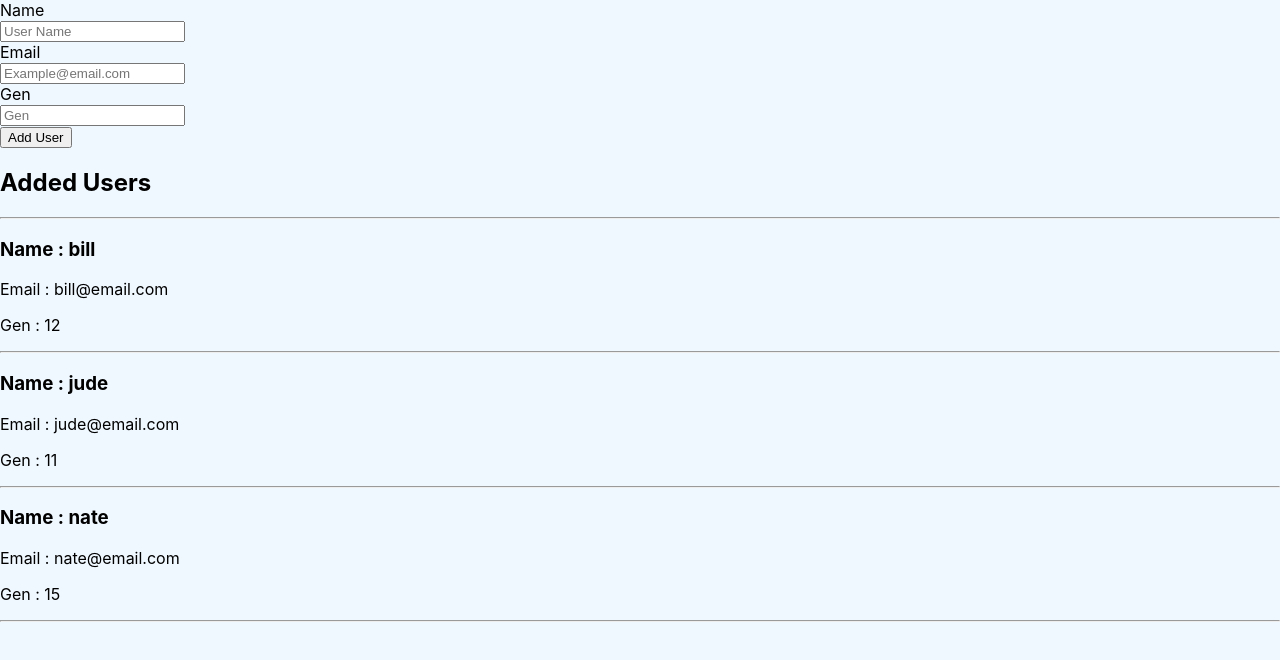
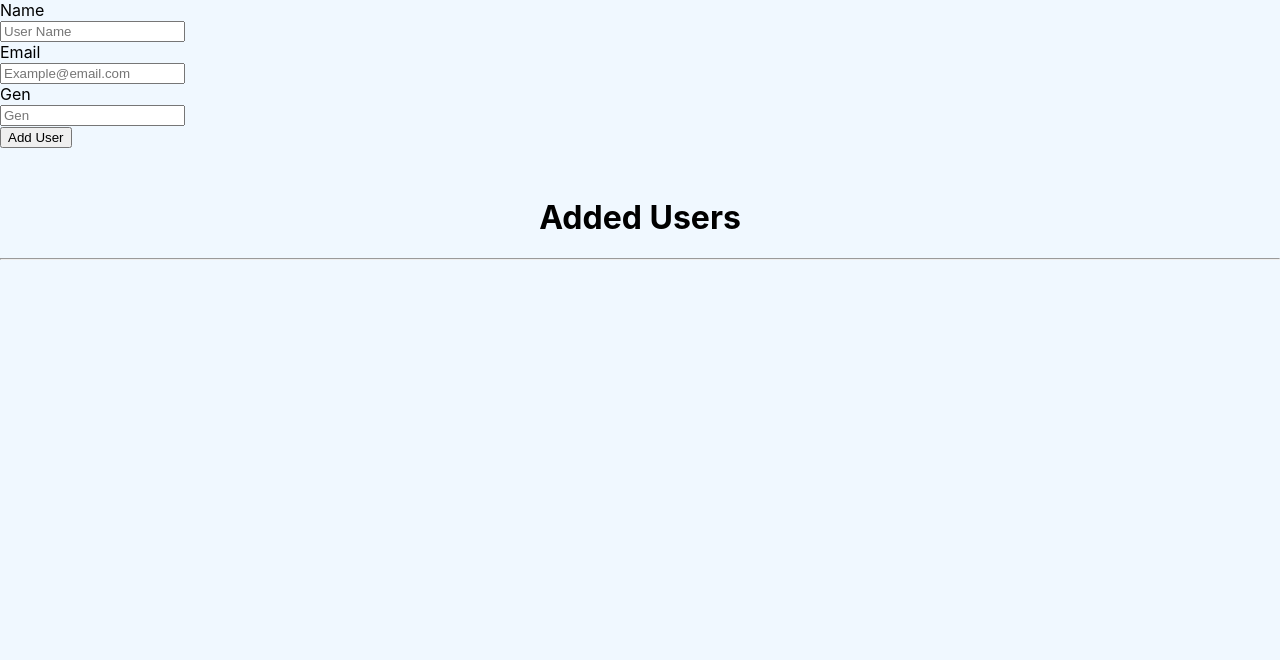
Before and after one commit to BillZak/react-users-create-retrieve-project, a React (Create React App) app: page / in a window 1280 px wide. Shown: the top 660 px of the page. Built offline with nearby package versions, Linux system fonts and the light colour scheme.

Commit message:
add components

```diff
--- a/src/App.js
+++ b/src/App.js
@@ -5,23 +5,7 @@ import React, { Component } from 'react';
 class App extends Component {
     constructor(props){
         super(props);
-        this.state = { users :[
-            {
-                name : "bill",
-                email : "bill@email.com",
-                gen : 12
-            },
-            {
-                name : "jude",
-                email : "jude@email.com",
-                gen : 11
-            },
-            {
-                name : "nate",
-                email : "nate@email.com",
-                gen : 15
-            }
-        ]}
+        this.state = { users :[]}
     }
 
     handleAddUser = (newUser) => {
@@ -41,7 +25,7 @@ class App extends Component {
         return (
             <>
                 <UserForm addUser={this.handleAddUser}/>
-                <h2>Added Users</h2><hr/>
+                <h1 style={{textAlign:'center',marginTop:'50px'}}>Added Users</h1><hr/>
                 {users}
             </>
         );
```
